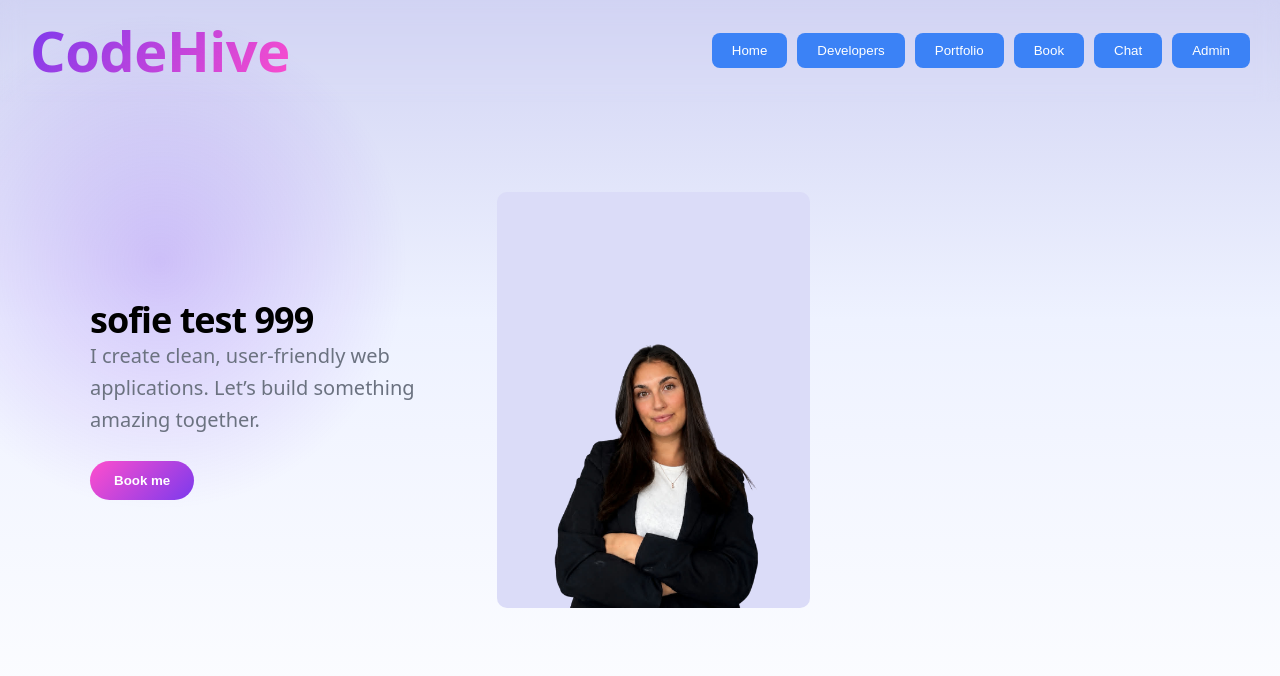
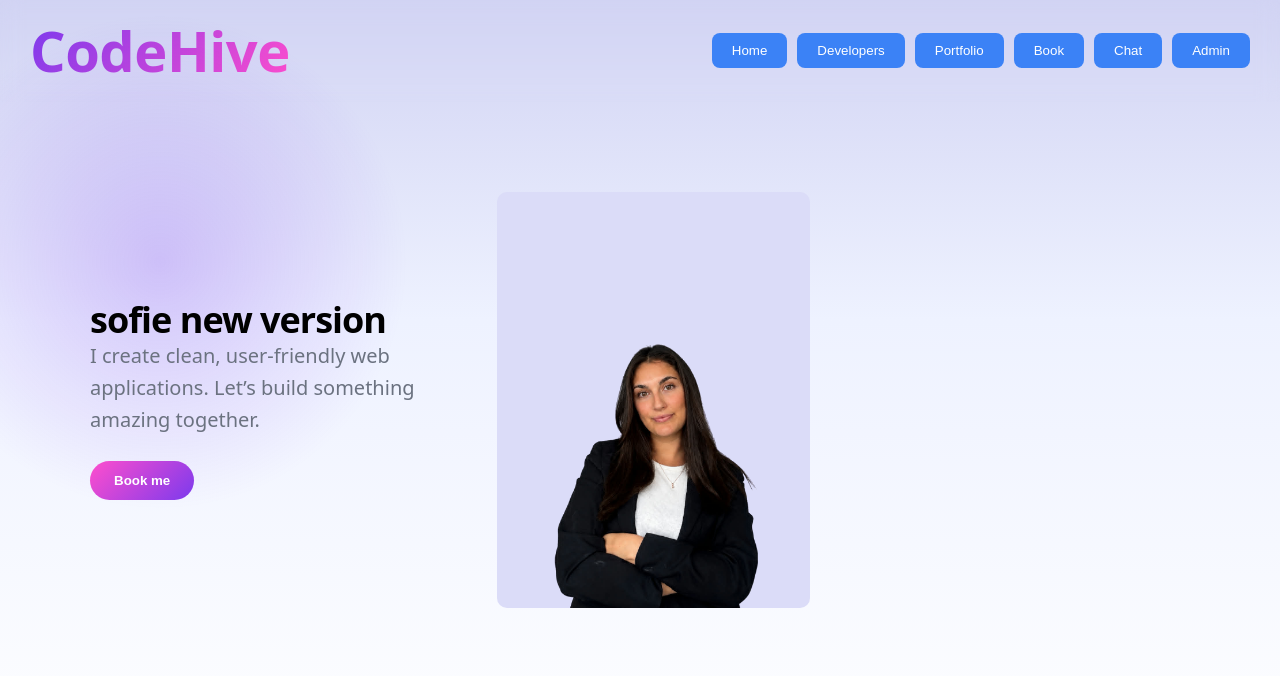
Before and after one commit to Sofiesoderberg1/CodeHive, a website built with Vite: page index.html in a window 1280 px wide. Shown: the top 676 px of the page. Built offline with nearby package versions, Linux system fonts and the light colour scheme; some packages are replaced by stand-ins of ours; no server answers; files whose address does not match are found by name.

Commit message:
update hero

```diff
--- a/index.html
+++ b/index.html
@@ -35,7 +35,7 @@
     <div class="hero">
 
       <div class="hero-left">
-        <h2 class="hero-title">sofie test 999</h2>
+        <h2 class="hero-title">sofie new version</h2>
 
         <p class="hero-text">
           I create clean, user-friendly web applications.
```
